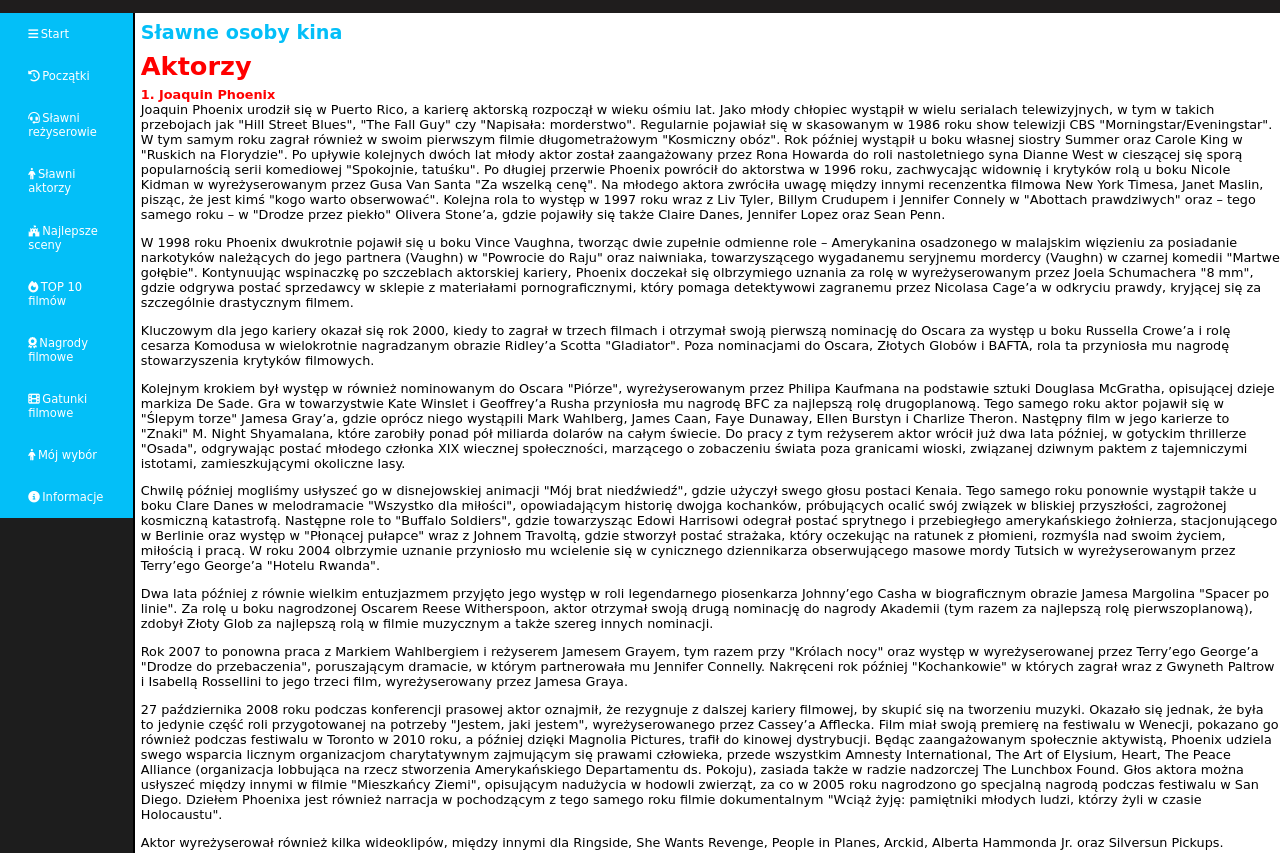
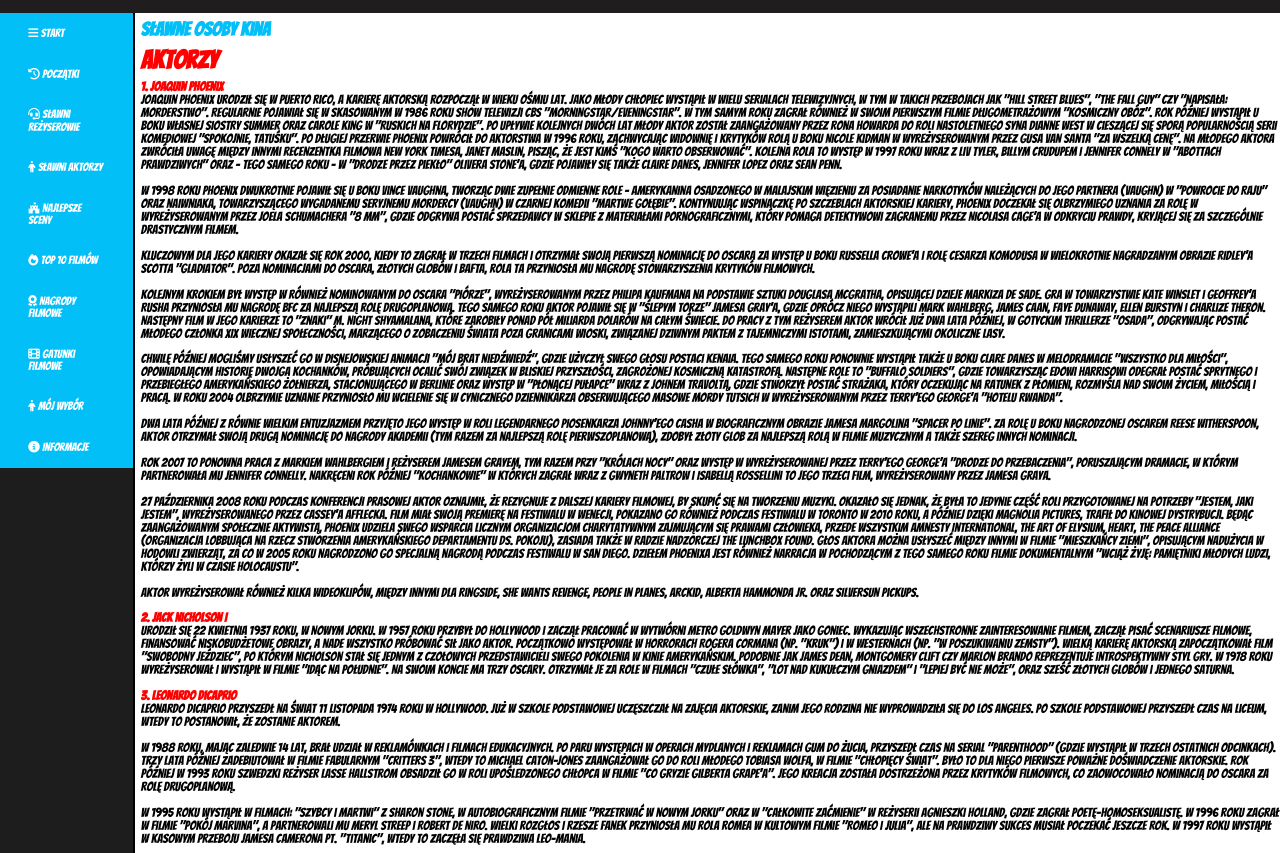
Before and after one commit to APX03/apx03, a plain HTML site: page aktorzy.html in a window 1280 px wide. Shown: the top 853 px of the page. Drawn offline with Linux system fonts and the light colour scheme.

Commit message:
Update aktorzy.html

```diff
--- a/aktorzy.html
+++ b/aktorzy.html
@@ -6,6 +6,8 @@
     <title>Sławni aktorzy</title>
     <link rel="stylesheet" href="style.css">
     <script src="https://kit.fontawesome.com/a076d05399.js"></script>
+    <link href="https://fonts.googleapis.com/css2?family=Bangers&display=swap" rel="stylesheet">
+
 </head>
 <body>
     <div class="pasek1"></div>
```
